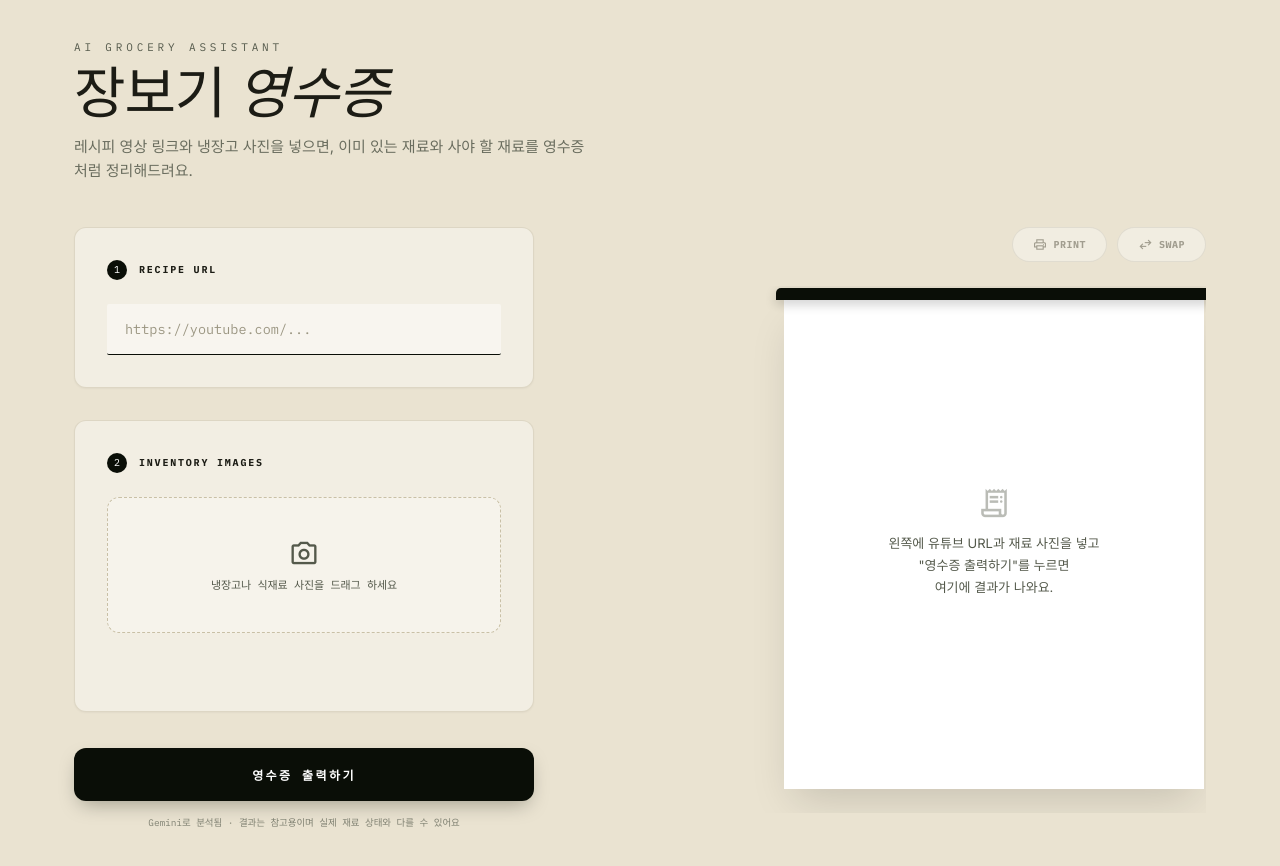
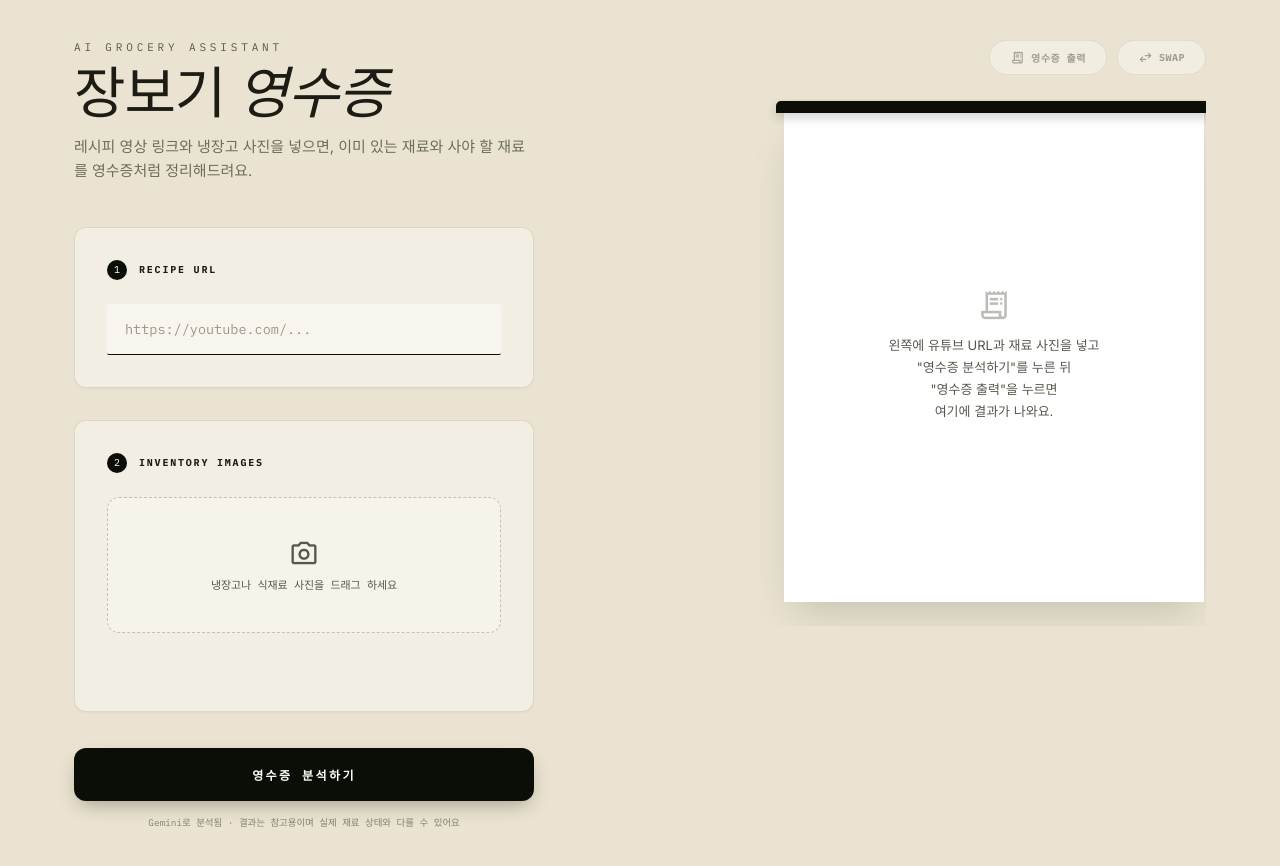
Before and after one commit to fried-dumpling/pantry, a website: page index.html in a window 1280 px wide. Drawn offline with nearby package versions, Linux system fonts and the light colour scheme.

Commit message:
fix: some more testing

```diff
--- a/index.html
+++ b/index.html
@@ -12,14 +12,15 @@
 </head>
 <body>
   <main class="page">
+    <div class="layout">
+      <!-- LEFT: title + inputs -->
+      <div class="left-col">
         <header class="no-print">
           <span class="eyebrow">AI Grocery Assistant</span>
           <h1>장보기 <em>영수증</em></h1>
           <p class="sub">레시피 영상 링크와 냉장고 사진을 넣으면, 이미 있는 재료와 사야 할 재료를 영수증처럼 정리해드려요.</p>
         </header>
 
-    <div class="layout">
-      <!-- LEFT: inputs -->
         <section class="panel-left no-print">
           <div class="card">
             <div class="card-head">
@@ -46,16 +47,17 @@
           </div>
 
           <div class="cta-block">
-          <button class="go" id="goBtn">영수증 출력하기</button>
+            <button class="go" id="goBtn">영수증 분석하기</button>
             <p class="status" id="statusMsg">Gemini로 분석됨 · 결과는 참고용이며 실제 재료 상태와 다를 수 있어요</p>
           </div>
         </section>
+      </div>
 
       <!-- RIGHT: receipt -->
       <section class="panel-right">
         <div class="actions no-print">
           <button class="pill" id="printBtn" disabled>
-            <span class="material-symbols-outlined">print</span> PRINT
+            <span class="material-symbols-outlined">receipt_long</span> 영수증 출력
           </button>
           <button class="pill" id="swapBtn" disabled>
             <span class="material-symbols-outlined">swap_horiz</span> SWAP
@@ -63,13 +65,15 @@
         </div>
 
         <div class="receipt-scroll" id="receiptScroll">
+          <div class="printer-head-wrap no-print">
+            <div class="printer-head"></div>
+          </div>
           <div class="printer-slot">
-            <div class="printer-head no-print"></div>
             <article class="receipt" id="receiptPaper">
               <div class="receipt-content" id="receiptContent">
                 <div class="empty-state" id="emptyState">
                   <span class="material-symbols-outlined empty-icon">receipt_long</span>
-                  <p>왼쪽에 유튜브 URL과 재료 사진을 넣고<br/>"영수증 출력하기"를 누르면<br/>여기에 결과가 나와요.</p>
+                  <p>왼쪽에 유튜브 URL과 재료 사진을 넣고<br/>"영수증 분석하기"를 누른 뒤<br/>"영수증 출력"을 누르면<br/>여기에 결과가 나와요.</p>
                 </div>
               </div>
               <div class="receipt-bottom-edge"></div>
--- a/style.css
+++ b/style.css
@@ -27,6 +27,12 @@ body{
 }
 
 .page{ max-width:1180px; margin:0 auto; padding:40px 24px 64px; }
+
+/* Left column (title + inputs) */
+.left-col{
+    display:flex;
+    flex-direction:column;
+}
 
 /* Header */
 header{ margin-bottom:44px; }
@@ -279,31 +285,33 @@ h1 em{ font-style:italic; font-weight:400; }
 .receipt-scroll::-webkit-scrollbar-thumb{ background:var(--line); border-radius:4px; }
 
 /* Printer / receipt */
-.printer-slot{
-    position:relative;
+.printer-head-wrap{
+    position:sticky;
+    top:0;
+    z-index:2;
     max-width:420px;
-    margin:0 auto 0 auto;
-    padding-top:12px;
+    margin:0 auto;
+    pointer-events:none;
 }
 @media (min-width:1024px){
-    .printer-slot{ margin:0 0 0 auto; }
-}
-.printer-head{
-    position:absolute;
-    top:0;
-    left:0;
-    right:0;
+    .printer-head-wrap{ margin:0 0 0 auto; }
 }
 .printer-head{
     height:12px;
     width:104%;
     margin-left:-2%;
     background:var(--ink);
-    position:absolute;
-    top:0;
     border-radius:5px 5px 0 0;
     box-shadow:0 4px 12px rgba(0,0,0,.2);
-    z-index:1;
+}
+
+.printer-slot{
+    position:relative;
+    max-width:420px;
+    margin:0 auto 0 auto;
+}
+@media (min-width:1024px){
+    .printer-slot{ margin:0 0 0 auto; }
 }
 
 .receipt{
@@ -481,7 +489,7 @@ ul.ing .owned-check{ color:var(--produce); font-size:17px; }
     body{ background:#fff !important; background-image:none !important; }
     .layout{ display:block; }
     .receipt-scroll{ max-height:none; overflow:visible; }
-    .printer-slot{ max-width:none; padding-top:0; }
+    .printer-slot{ max-width:none; }
     .receipt{ box-shadow:none; animation:none; }
 }
 
```
Lines whose indentation alone changed are shown as unchanged.
